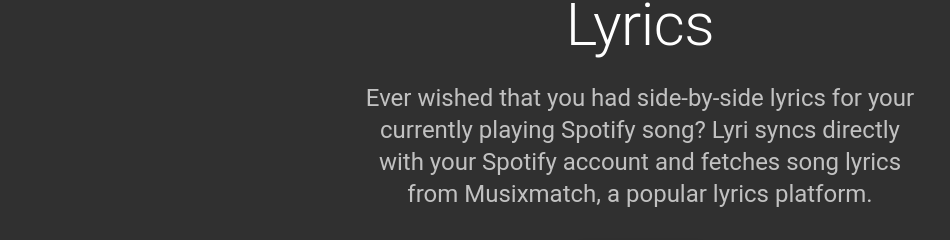
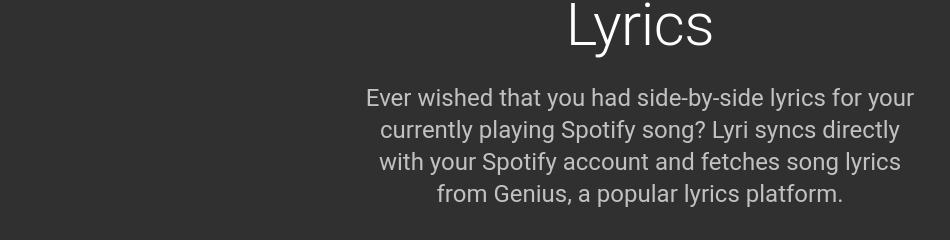
Before and after one commit to mcao0620/lyri, a React (Create React App) app: page / in a window 1280 px wide. Shown: the part 211-451 px from the top of the page, without its empty margins (0-950 px from the left). Built offline with nearby package versions, Linux system fonts and the light colour scheme.

Commit message:
updated frontend

```diff
--- a/src/App.js
+++ b/src/App.js
@@ -196,7 +196,7 @@
         <Typography variant="h5" align="center" color="textSecondary" paragraph>
           Ever wished that you had side-by-side lyrics for your currently
           playing Spotify song? Lyri syncs directly with your Spotify account
-          and fetches song lyrics from Musixmatch, a popular lyrics platform.
+          and fetches song lyrics from Genius, a popular lyrics platform.
         </Typography>
         <div className={classes.heroButtons}>
           <Grid container spacing={3} justify="center">
```
